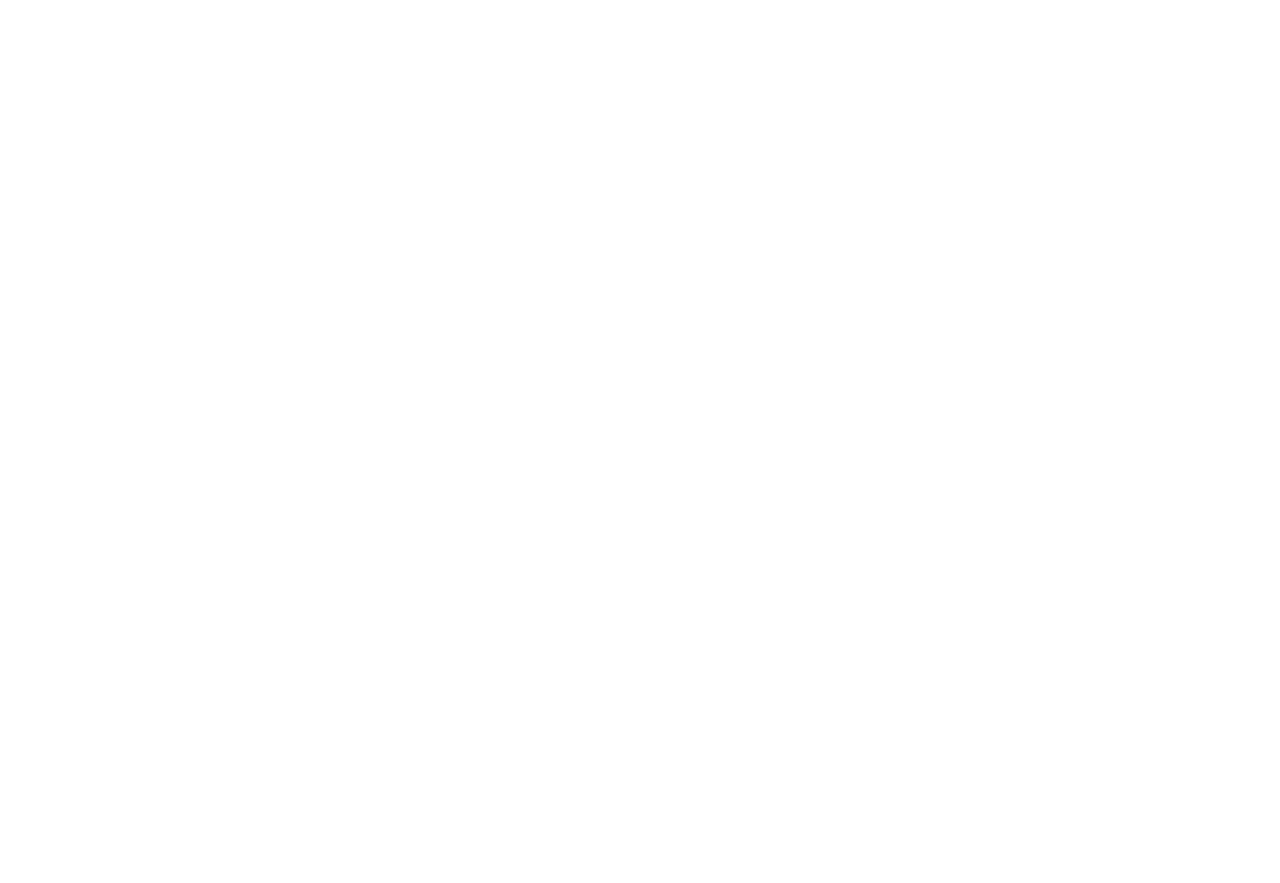
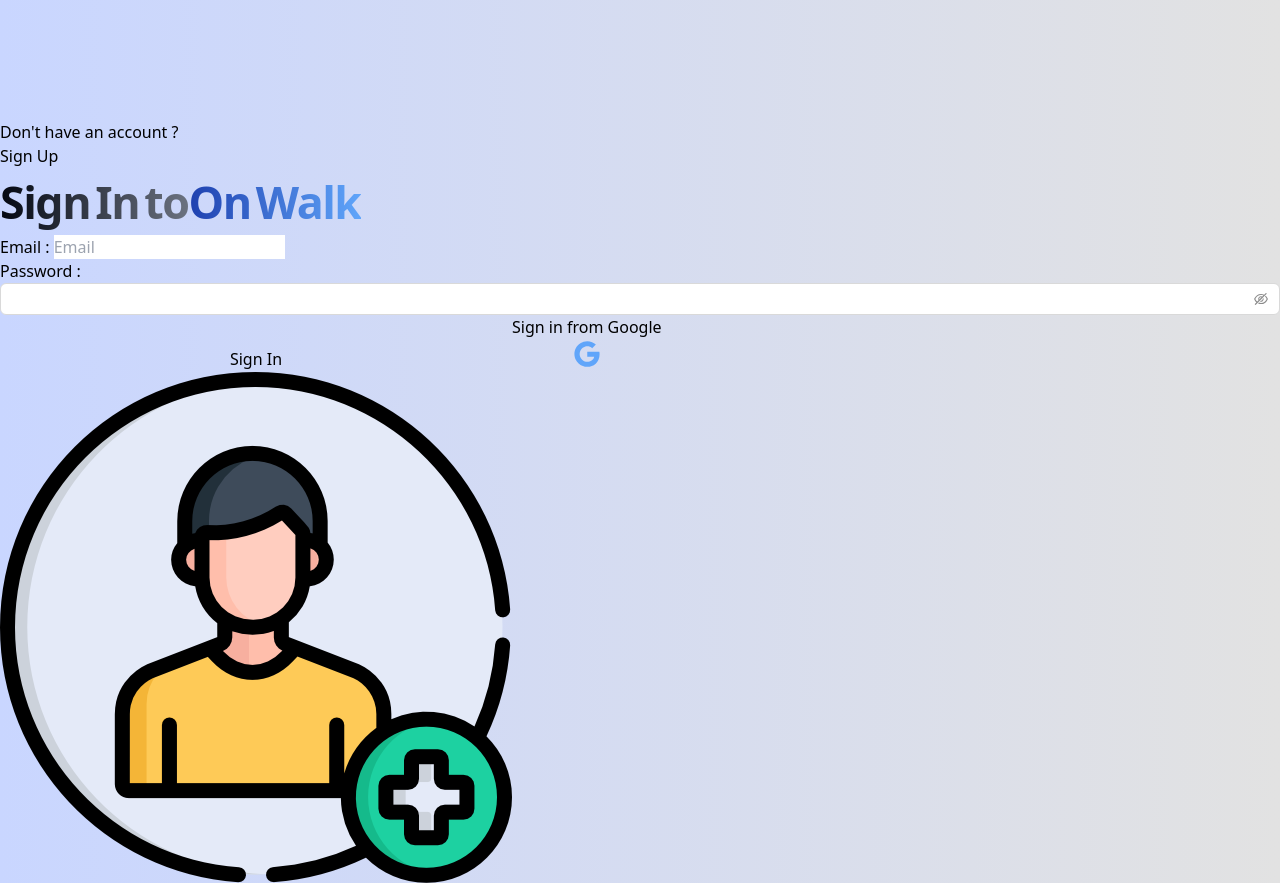
Before and after one commit to Amarprasad33/on-walk, a React (Vite) app in the folder client/: page /signin in a window 1280 px wide. Before the commit this address had no page. Shown: the part 1160-2043 px from the top of the page. Before the commit the page ends 800 px from the top, so only its background shows below. Built offline with nearby package versions, Linux system fonts and the light colour scheme.

Commit message:
Added Sign-in page

```diff
--- a/client/src/App.jsx
+++ b/client/src/App.jsx
@@ -2,6 +2,7 @@
 import { BrowserRouter, Route, Routes } from 'react-router-dom';
 import Home from './pages/Home';
 import { SignUp } from './pages/SignUp';
+import { SignIn } from './pages/SignIn';
 
 
 function App() {
@@ -12,6 +13,7 @@
         <Routes>
           <Route path='/' element={<Home />} />
           <Route path='/signup' element={<SignUp />} />
+          <Route path='/signin' element={<SignIn />} />
         </Routes>
       </BrowserRouter>
     </div>
--- /dev/null
+++ b/client/src/pages/SignIn.jsx
@@ -0,0 +1,95 @@
+import { useState } from 'react'
+import signInImage from '../assets/girl_phone.svg'
+import createAccountIcon from '../assets/add-friend.png'
+import { Link } from 'react-router-dom'
+import { Input } from 'antd';
+import { GoogleOutlined } from '@ant-design/icons'
+
+
+
+
+export const SignIn = () => {
+    const [formData, setFromData] = useState({
+        email: "",
+        password: "",
+    });
+    const handleChange = (e) => {
+        setFromData({
+            ...formData,
+            [e.target.id]: e.target.value,
+        });
+    };
+    // console.log(formData);
+    const handleSubmit = (e) => {
+        e.preventDefault();
+        console.log(formData);
+    };
+    return (
+        <div className='w-auto flex flex-col sm:flex-row  gap-4 h-screen' style={{
+            background: "linear-gradient(to right, #c9d6ff, #e2e2e2)",
+        }}>
+            <div className='flex w-[100%] sm:w-[55%]'>
+                <img src={signInImage} className='w-[100%] h-[100%]' />
+            </div>
+            <div className='relative p-2 flex w-[100%] sm:w-[45%] flex-col justify-center'>
+                <div className='flex flex-row gap-4 mt-3 text-sm fixed top-2'>
+                    <p className='mt-2 font-normal text-slate-600'>Don&apos;t have an account ?</p>
+                    <Link to='/signup'>
+                        <button className='text-black font-semibold border border-[#1e2222] rounded-lg bg-inherit pr-4 pl-4 pb-2 pt-2 text-center hover:opacity-70  hover:scale-105 transition-scale duration-300'>Sign Up</button>
+                    </Link>
+                </div>
+                <div className='flex flex-col'>
+                    <div className='mt-10 flex flex-row mx-auto gap-4'>
+                        <span style={{
+                            fontSize: '3.5vw',
+                            fontWeight: '700',
+                            backgroundImage: "linear-gradient(to left,#6b7280, #030712)",
+                            backgroundSize: '100%',
+                            WebkitBackgroundClip: "text",
+                            WebkitTextFillColor: 'transparent',
+                            letterSpacing: '-1.5px',
+                            wordSpacing: '-5px'
+                        }} >Sign In to</span>
+                        <span style={{
+                            fontSize: '3.5vw',
+                            fontWeight: '700',
+                            backgroundImage: "linear-gradient(to left,#60a5fa, #1e40af)",
+                            backgroundSize: '100%',
+                            WebkitBackgroundClip: "text",
+                            WebkitTextFillColor: 'transparent',
+                            letterSpacing: '-1.5px',
+                            wordSpacing: '-5px'
+                        }}>On Walk</span>
+                    </div>
+                    <form className='p-6 flex flex-col gap-4' >
+
+                        <div className='flex flex-row gap-2'>
+                            <label className='text-slate-600 w-[15%] mt-2'>Email : </label>
+                            <input type="email" placeholder="Email" className="border w-[85%] rounded-lg p-2 outline-none  " id="email" onChange={handleChange} />
+                        </div>
+                        <div className='flex flex-row gap-2'>
+                            <label className='text-slate-600 w-[15%] mt-2'>Password : </label>
+                            <Input.Password placeholder="" className="border w-[85%] rounded-lg p-2 outline-none " id="password" onChange={handleChange} />
+                        </div>
+
+                        <div className='flex flex-row gap-4'>
+                            <button onClick={handleSubmit} className='border w-[50%] mx-auto rounded-lg mt-5 bg-blue-400 pr-4 pl-4 pb-2 pt-2  hover:opacity-90  hover:scale-105 transition-scale duration-300'>
+                                <div className='flex flex-row gap-4 justify-center'>
+                                    <p className='text-white font-semibold flex items-center'>Sign In</p>
+                                    <img src={createAccountIcon} className='w-8 h-8 ' />
+                                </div>
+                            </button>
+                            <button onClick={handleSubmit} className='border w-[50%] mx-auto rounded-lg mt-5 border-[#60a5fa] bg-white pr-4 pl-4 pb-2 pt-2  hover:opacity-90  hover:scale-105 transition-scale duration-300'>
+                                <div className='flex flex-row gap-4 justify-center'>
+                                    <p className='text-blue-400 font-semibold flex items-center'>Sign in from Google</p>
+                                    <GoogleOutlined style={{ fontSize: '30px', color: '#60a5fa' }} />
+                                </div>
+                            </button>
+                        </div>
+
+                    </form>
+                </div>
+            </div>
+        </div>
+    )
+}
--- a/client/src/pages/SignUp.jsx
+++ b/client/src/pages/SignUp.jsx
@@ -1,4 +1,4 @@
-import React, { useState } from 'react'
+import { useState } from 'react'
 import signUpImage from '../assets/boy_map.svg'
 import createAccountIcon from '../assets/add-friend.png'
 import { Link } from 'react-router-dom'
@@ -42,16 +42,16 @@
         console.log(formData);
     };
     return (
-        <div className='w-auto flex flex-col h-auto sm:flex-row  gap-4 ' style={{
+        <div className='w-auto flex flex-col sm:flex-row  gap-4 h-screen ' style={{
             background: "linear-gradient(to right, #c9d6ff, #e2e2e2)",
         }}>
             <div className='flex w-[100%] sm:w-[55%]'>
-                <img src={signUpImage} className='w-[100%] h-[90%]' />
+                <img src={signUpImage} className='w-[100%] h-[100%]' />
             </div>
             <div className='p-2 flex w-[100%] sm:w-[45%] flex-col'>
                 <div className='flex flex-row gap-4 mt-3 text-sm'>
                     <p className='mt-2 font-normal text-slate-600'>Have an account ?</p>
-                    <Link to='/sign-in'>
+                    <Link to='/signin'>
                         <button className='text-black font-semibold border rounded-lg bg-slate-300 pr-4 pl-4 pb-2 pt-2 text-center hover:opacity-70  hover:scale-105 transition-scale duration-300'>Sign In</button>
                     </Link>
                 </div>
```
